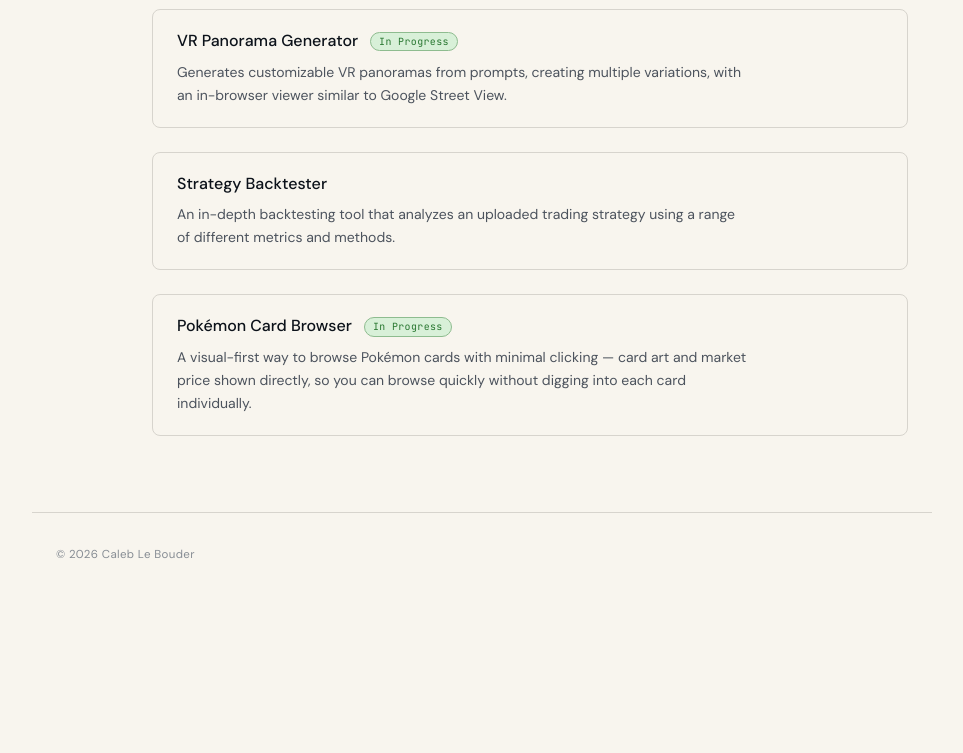
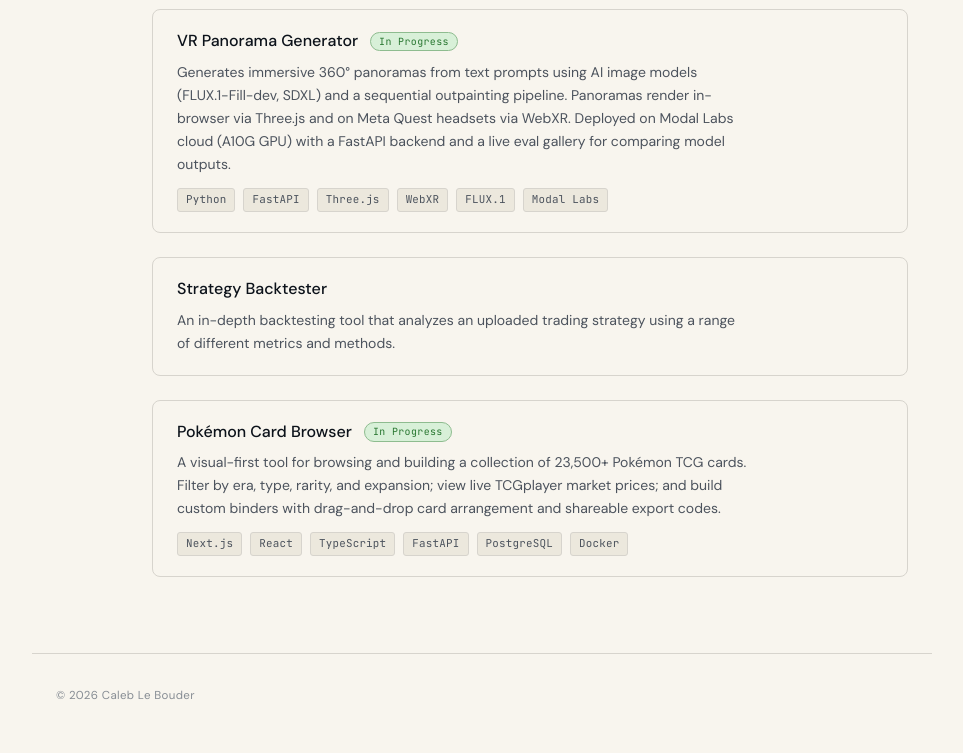
Before and after one commit to cylebouder/cylebouder.github.io, a plain HTML site: page projects.html in a window 1280 px wide. Shown: the part 1587-2340 px from the top of the page, without its empty margins (158-1121 px from the left). Before the commit the page ends 2199 px from the top, so only its background shows below. Drawn offline with Linux system fonts and the light colour scheme.

Commit message:
Flesh out VR Panorama and Pokémon Card Browser project cards
Added full descriptions and tech tag footers to both in-progress
project entries so they match the quality of existing cards.

Co-Authored-By: Claude Sonnet 4.6 <noreply@anthropic.com>

```diff
--- a/projects.html
+++ b/projects.html
@@ -101,7 +101,17 @@
         </div>
         <div class="project">
           <h4>VR Panorama Generator <span class="status">In Progress</span></h4>
-          <p>Generates customizable VR panoramas from prompts, creating multiple variations, with an in-browser viewer similar to Google Street View.</p>
+          <p>Generates immersive 360° panoramas from text prompts using AI image models (FLUX.1-Fill-dev, SDXL) and a sequential outpainting pipeline. Panoramas render in-browser via Three.js and on Meta Quest headsets via WebXR. Deployed on Modal Labs cloud (A10G GPU) with a FastAPI backend and a live eval gallery for comparing model outputs.</p>
+          <div class="project-footer">
+            <div class="tech-tags">
+              <span class="tech-tag">Python</span>
+              <span class="tech-tag">FastAPI</span>
+              <span class="tech-tag">Three.js</span>
+              <span class="tech-tag">WebXR</span>
+              <span class="tech-tag">FLUX.1</span>
+              <span class="tech-tag">Modal Labs</span>
+            </div>
+          </div>
         </div>
         <div class="project">
           <h4>Strategy Backtester</h4>
@@ -109,7 +119,17 @@
         </div>
         <div class="project">
           <h4>Pokémon Card Browser <span class="status">In Progress</span></h4>
-          <p>A visual-first way to browse Pokémon cards with minimal clicking — card art and market price shown directly, so you can browse quickly without digging into each card individually.</p>
+          <p>A visual-first tool for browsing and building a collection of 23,500+ Pokémon TCG cards. Filter by era, type, rarity, and expansion; view live TCGplayer market prices; and build custom binders with drag-and-drop card arrangement and shareable export codes.</p>
+          <div class="project-footer">
+            <div class="tech-tags">
+              <span class="tech-tag">Next.js</span>
+              <span class="tech-tag">React</span>
+              <span class="tech-tag">TypeScript</span>
+              <span class="tech-tag">FastAPI</span>
+              <span class="tech-tag">PostgreSQL</span>
+              <span class="tech-tag">Docker</span>
+            </div>
+          </div>
         </div>
       </div>
 
```
